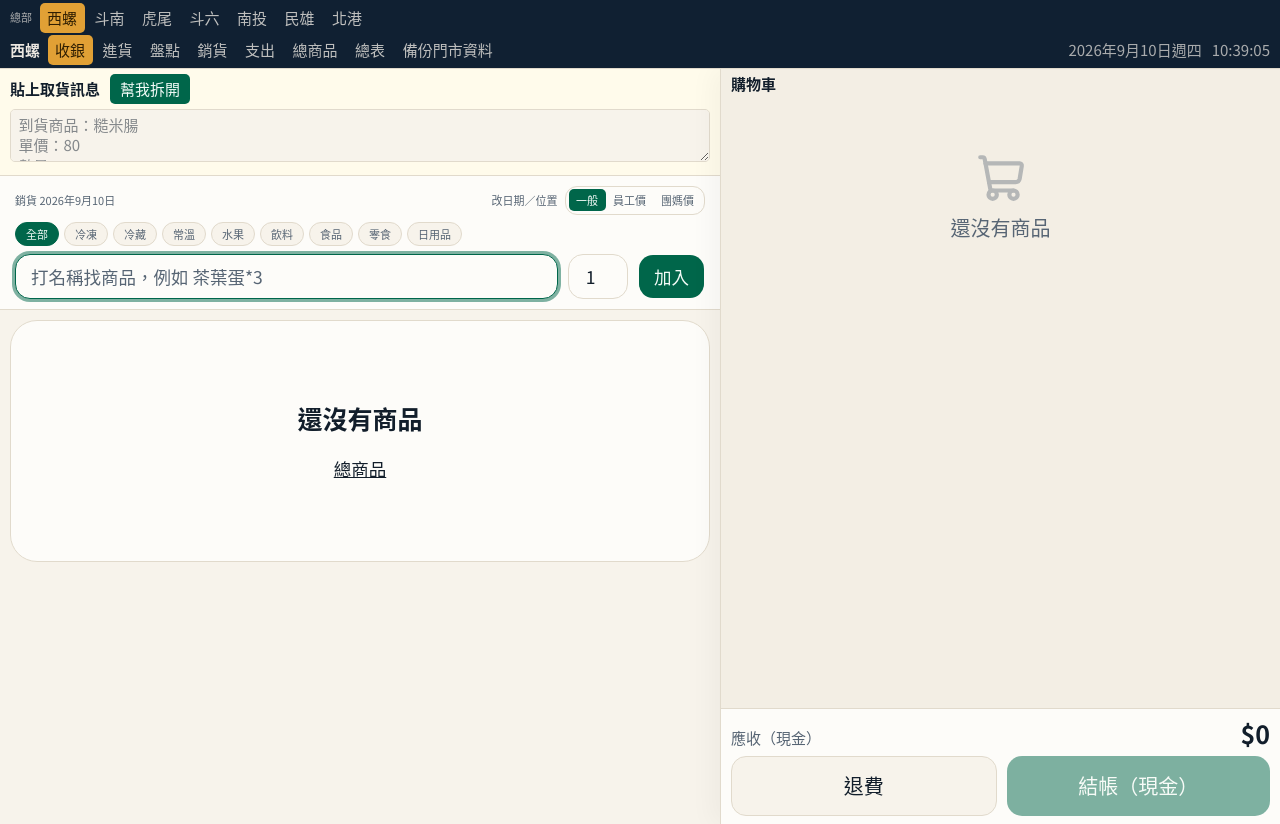
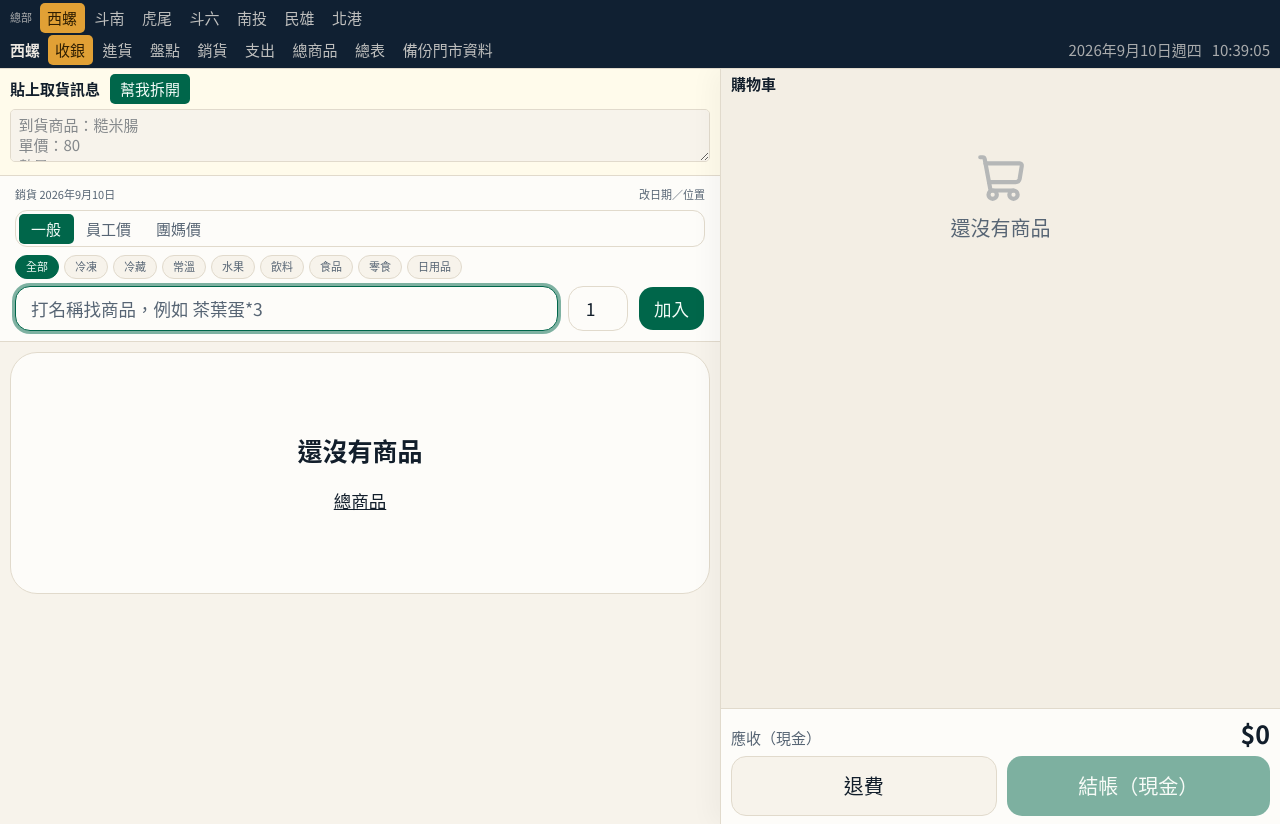
Before and after one commit to samsam60076-maker/sop, a Next.js app in the folder men-shi-pos/: page / in a window 1280 px wide. Built offline with nearby package versions, Linux system fonts and the light colour scheme.

Commit message:
Update checkout-view.tsx

```diff
--- a/men-shi-pos/components/checkout-view.tsx
+++ b/men-shi-pos/components/checkout-view.tsx
@@ -895,11 +895,10 @@ export function CheckoutView() {
           }}
         />
         <div className="border-b bg-card px-3 py-2">
-          <div className="mb-1.5">
-            <div className="flex flex-wrap items-center gap-1.5">
+          <div className="mb-1.5 space-y-1.5">
             <button
               type="button"
-                className="flex min-w-0 flex-1 items-center justify-between gap-2 text-left text-[11px] text-muted-foreground"
+              className="flex w-full items-center justify-between gap-2 text-left text-[11px] text-muted-foreground"
               onClick={() => {
                 setSaleBarOpen((current) => {
                   if (current) setArrange(false);
@@ -916,47 +915,8 @@ export function CheckoutView() {
               </span>
               <span>{saleBarOpen ? "收起日期" : "改日期／位置"}</span>
             </button>
-              <div className="flex rounded-md border p-0.5">
-                <button
-                  type="button"
-                  className={cn(
-                    "rounded px-1.5 py-0.5 text-[11px]",
-                    staffBuyMode === "off"
-                      ? "bg-primary text-primary-foreground"
-                      : "text-muted-foreground",
-                  )}
-                  onClick={() => applyStaffBuyMode("off")}
-                >
-                  一般
-                </button>
-                <button
-                  type="button"
-                  className={cn(
-                    "rounded px-1.5 py-0.5 text-[11px]",
-                    staffBuyMode === "staff"
-                      ? "bg-primary text-primary-foreground"
-                      : "text-muted-foreground",
-                  )}
-                  onClick={() => applyStaffBuyMode("staff")}
-                >
-                  員工價
-                </button>
-                <button
-                  type="button"
-                  className={cn(
-                    "rounded px-1.5 py-0.5 text-[11px]",
-                    staffBuyMode === "group"
-                      ? "bg-primary text-primary-foreground"
-                      : "text-muted-foreground",
-                  )}
-                  onClick={() => applyStaffBuyMode("group")}
-                >
-                  團媽價
-                </button>
-              </div>
-            </div>
             {saleBarOpen ? (
-              <div className="mt-1.5 flex flex-wrap items-center gap-1.5">
+              <div className="flex flex-wrap items-center gap-1.5">
                 <span className="text-xs text-muted-foreground">銷貨年月日</span>
                 <YmdPicker compact value={saleDate} onChange={setSaleDate} />
                 <button
@@ -973,6 +933,44 @@ export function CheckoutView() {
                 </button>
               </div>
             ) : null}
+            <div className="flex rounded-md border p-0.5">
+              <button
+                type="button"
+                className={cn(
+                  "rounded px-2.5 py-1 text-xs",
+                  staffBuyMode === "off"
+                    ? "bg-primary text-primary-foreground"
+                    : "text-muted-foreground",
+                )}
+                onClick={() => applyStaffBuyMode("off")}
+              >
+                一般
+              </button>
+              <button
+                type="button"
+                className={cn(
+                  "rounded px-2.5 py-1 text-xs",
+                  staffBuyMode === "staff"
+                    ? "bg-primary text-primary-foreground"
+                    : "text-muted-foreground",
+                )}
+                onClick={() => applyStaffBuyMode("staff")}
+              >
+                員工價
+              </button>
+              <button
+                type="button"
+                className={cn(
+                  "rounded px-2.5 py-1 text-xs",
+                  staffBuyMode === "group"
+                    ? "bg-primary text-primary-foreground"
+                    : "text-muted-foreground",
+                )}
+                onClick={() => applyStaffBuyMode("group")}
+              >
+                團媽價
+              </button>
+            </div>
           </div>
           <div className="mb-1.5 flex flex-wrap gap-1">
             {["全部", ...categories].map((item) => (
```
Lines whose indentation alone changed are shown as unchanged.
